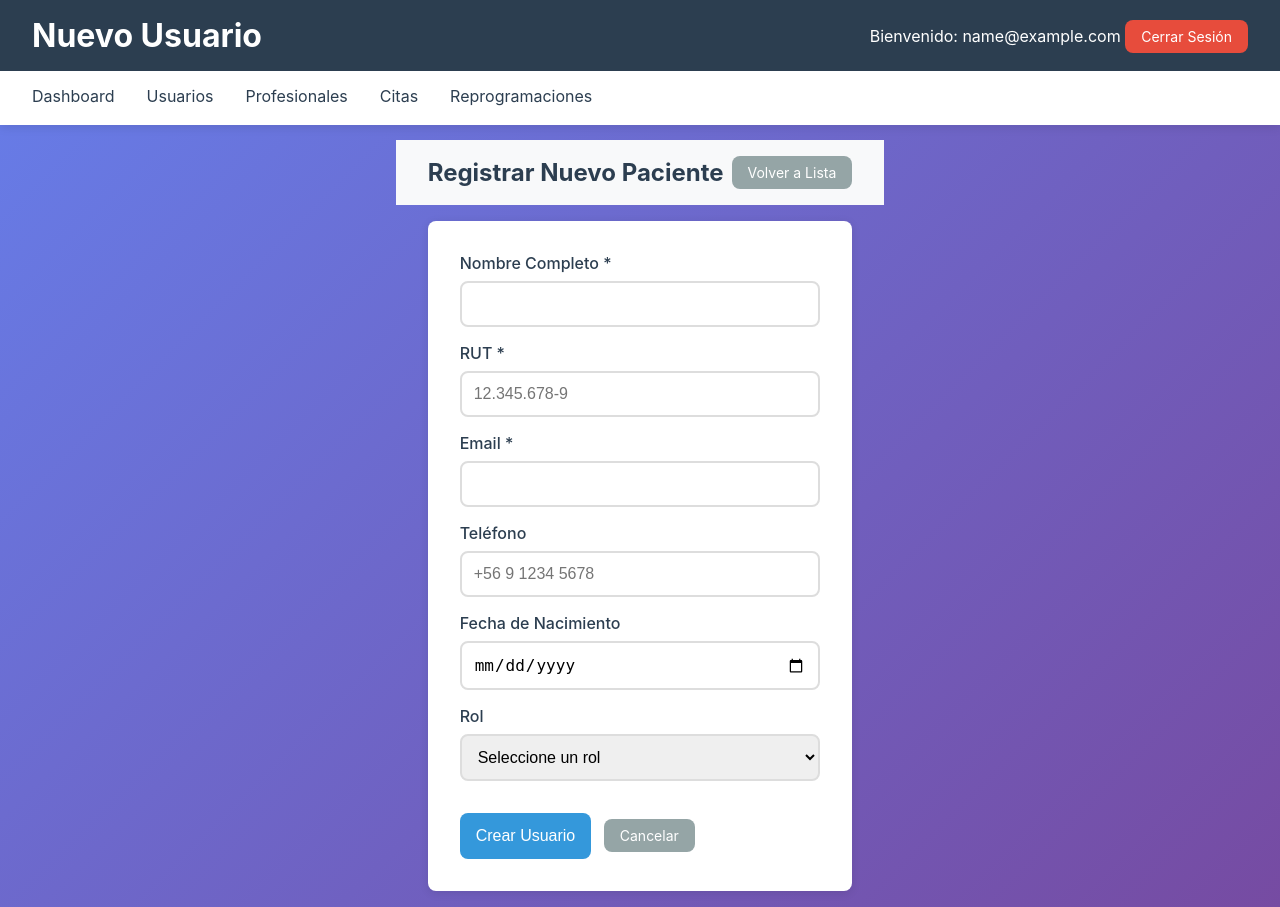
After one commit to Debye-Igor/centro-paye-sistema, a Flask app: page /usuarios/nuevo in a window 1280 px wide. The commit adds this page. Run offline with Flask 3, Linux system fonts and the light colour scheme; the visitor is signed in with stand-in values (Sample User, id 1).

Commit message:
Modificando usarios del sistema, se agregan 2 rol administrador y profesional

```diff
--- a/app.py
+++ b/app.py
@@ -10,7 +10,7 @@ import json
 load_dotenv()
 
 app = Flask(__name__)
-app.secret_key = os.getenv("FLASK_SECRET_KEY", "centro-paye-secret-2024")
+app.secret_key = os.getenv("FLASK_SECRET_KEY", "centro-paye-secret-2025")
 
 @app.route("/")
 def home():
@@ -111,7 +111,7 @@ def nuevo_usuario():
         email = request.form['email']
         telefono = request.form['telefono']
         fecha_nacimiento = request.form['fecha_nacimiento']
-        apoderado = request.form['apoderado']
+        rol = request.form['rol']
 
         # Validaciones básicas
         if not all([nombre, rut, email]):
@@ -127,7 +127,7 @@ def nuevo_usuario():
                 'email': email,
                 'telefono': telefono,
                 'fecha_nacimiento': fecha_nacimiento,
-                'apoderado': apoderado,
+                'rol': rol,
                 'estado': 'activo'
             }
 
--- a/backend/requirements.txt
+++ b/backend/requirements.txt
@@ -3,3 +3,4 @@ firebase-admin==6.4.0
 python-dotenv==1.0.1
 flask-cors==4.0.0
 gunicorn==21.2.0
+requests==2.31.0
--- a/static/css/styles.css
+++ b/static/css/styles.css
@@ -18,127 +18,30 @@
     --shadow: 0 2px 10px rgba(0,0,0,0.1);
 }
 
-/* Base */
+/* Layout base */
 body {
     font-family: -apple-system, BlinkMacSystemFont, 'Segoe UI', Roboto, sans-serif;
+    color: var(--text-color);
+    margin: 0;
+    padding: 0;
+}
+
+/* Layout específico para login */
+body:not(.dashboard-layout) {
     background: linear-gradient(135deg, #667eea 0%, #764ba2 100%);
     min-height: 100vh;
     display: flex;
     align-items: center;
     justify-content: center;
-    color: var(--text-color);
 }
 
-/* Main menu para páginas con navegación */
-.main-content {
-    margin-top: 140px; /* Espacio para header + nav fijos */
-    min-height: calc(100vh - 140px);
+/* Layout específico para dashboard */
+body.dashboard-layout {
+    background: var(--bg-color);
+    min-height: 100vh;
 }
 
-
-/* Container del login */
-.login-container {
-    background: var(--white);
-    padding: 2rem;
-    border-radius: var(--border-radius);
-    box-shadow: var(--shadow);
-    width: 100%;
-    max-width: 400px;
-    margin: 1rem;
-}
-
-.login-container h2 {
-    text-align: center;
-    margin-bottom: 1.5rem;
-    color: var(--primary-color);
-    font-weight: 600;
-}
-
-/* Formulario */
-.form-group {
-    margin-bottom: 1rem;
-}
-
-.form-group label {
-    display: block;
-    margin-bottom: 0.5rem;
-    font-weight: 500;
-    color: var(--text-color);
-}
-
-.form-group input {
-    width: 100%;
-    padding: 0.75rem;
-    border: 2px solid #ddd;
-    border-radius: var(--border-radius);
-    font-size: 1rem;
-    transition: border-color 0.3s ease;
-}
-
-.form-group input:focus {
-    outline: none;
-    border-color: var(--accent-color);
-}
-
-/* Botón */
-.btn-primary {
-    width: 100%;
-    background: var(--accent-color);
-    color: var(--white);
-    border: none;
-    padding: 0.875rem;
-    border-radius: var(--border-radius);
-    font-size: 1rem;
-    font-weight: 500;
-    cursor: pointer;
-    transition: background-color 0.3s ease;
-    margin-top: 0.5rem;
-}
-
-.btn-primary:hover {
-    background: #2980b9;
-}
-
-/* Alertas */
-.alert {
-    padding: 0.75rem;
-    border-radius: var(--border-radius);
-    margin-bottom: 1rem;
-    font-weight: 500;
-}
-
-.alert-success { background: #d4edda; color: #155724; border: 1px solid #c3e6cb; }
-.alert-error { background: #f8d7da; color: #721c24; border: 1px solid #f5c6cb; }
-.alert-info { background: #d1ecf1; color: #0c5460; border: 1px solid #bee5eb; }
-
-/* Credenciales de prueba */
-.test-credentials {
-    text-align: center;
-    margin-top: 1.5rem;
-    padding-top: 1rem;
-    border-top: 1px solid #eee;
-}
-
-.test-credentials small {
-    color: #666;
-    font-size: 0.875rem;
-}
-
-/* Responsive */
-@media (max-width: 480px) {
-    .login-container {
-        margin: 0.5rem;
-        padding: 1.5rem;
-    }
-}
-
-
-/* Dashboard */
-.dashboard {
-    min-height: 100vh;
-    background: var(--bg-color);
-}
-
+/* Navegación fija */
 .dashboard-header {
     background: var(--primary-color);
     color: var(--white);
@@ -146,14 +49,28 @@ body {
     display: flex;
     justify-content: space-between;
     align-items: center;
+    position: fixed;
+    top: 0;
+    left: 0;
+    right: 0;
+    z-index: 1000;
+}
+
+.dashboard-nav {
+    position: fixed;
+    top: 70px;
+    left: 0;
+    right: 0;
+    z-index: 999;
+    background: var(--white);
+    box-shadow: var(--shadow);
 }
 
 .dashboard-nav ul {
     list-style: none;
     display: flex;
-    background: var(--white);
-    box-shadow: var(--shadow);
     padding: 0 2rem;
+    margin: 0;
 }
 
 .dashboard-nav li {
@@ -173,8 +90,101 @@ body {
     border-bottom-color: var(--accent-color);
 }
 
-.dashboard-content {
+/* Contenido principal */
+.main-content {
+    margin-top: 140px;
+    min-height: calc(100vh - 140px);
+}
+
+.content {
     padding: 2rem;
+    background: var(--white);
+    margin: 1rem 2rem;
+    border-radius: var(--border-radius);
+    box-shadow: var(--shadow);
+}
+
+/* Login container */
+.login-container {
+    background: var(--white);
+    padding: 2rem;
+    border-radius: var(--border-radius);
+    box-shadow: var(--shadow);
+    width: 100%;
+    max-width: 400px;
+    margin: 1rem;
+}
+
+.login-container h2 {
+    text-align: center;
+    margin-bottom: 1.5rem;
+    color: var(--primary-color);
+    font-weight: 600;
+}
+
+/* Formularios */
+.form-group {
+    margin-bottom: 1rem;
+}
+
+.form-group label {
+    display: block;
+    margin-bottom: 0.5rem;
+    font-weight: 500;
+    color: var(--text-color);
+}
+
+.form-group input,
+.form-group select,
+.form-group textarea {
+    width: 100%;
+    padding: 0.75rem;
+    border: 2px solid #ddd;
+    border-radius: var(--border-radius);
+    font-size: 1rem;
+    transition: border-color 0.3s ease;
+}
+
+.form-group input:focus,
+.form-group select:focus,
+.form-group textarea:focus {
+    outline: none;
+    border-color: var(--accent-color);
+}
+
+/* Botones */
+.btn-primary {
+    background: var(--accent-color);
+    color: var(--white);
+    border: none;
+    padding: 0.875rem 1rem;
+    border-radius: var(--border-radius);
+    font-size: 1rem;
+    font-weight: 500;
+    cursor: pointer;
+    transition: background-color 0.3s ease;
+    text-decoration: none;
+    display: inline-block;
+    text-align: center;
+}
+
+.btn-primary:hover {
+    background: #2980b9;
+}
+
+.btn-secondary {
+    background: #95a5a6;
+    color: var(--white);
+    padding: 0.5rem 1rem;
+    border-radius: var(--border-radius);
+    text-decoration: none;
+    font-size: 0.875rem;
+    margin-left: 0.5rem;
+    display: inline-block;
+}
+
+.btn-secondary:hover {
+    background: #7f8c8d;
 }
 
 .btn-logout {
@@ -186,28 +196,10 @@ body {
     font-size: 0.875rem;
 }
 
-/* Botones adicionales */
-.btn-secondary {
-    background: #95a5a6;
-    color: var(--white);
-    padding: 0.5rem 1rem;
-    border-radius: var(--border-radius);
-    text-decoration: none;
-    font-size: 0.875rem;
-    margin-left: 0.5rem;
-}
-
-.btn-secondary:hover {
-    background: #7f8c8d;
-}
-
-/* Contenido principal */
-.content {
-    padding: 2rem;
-    background: var(--white);
-    margin: 1rem 2rem;
-    border-radius: var(--border-radius);
-    box-shadow: var(--shadow);
+/* Formularios específicos para login */
+.login-container .btn-primary {
+    width: 100%;
+    margin-top: 0.5rem;
 }
 
 /* Tablas */
--- a/templates/dashboard.html
+++ b/templates/dashboard.html
@@ -6,7 +6,6 @@
 {% block content %}
 <div class="content">
     <h2>Sistema funcionando correctamente</h2>
-    <p>Próximos pasos: CRUD de usuarios y profesionales</p>
 
     <div class="dashboard-stats">
         <div class="stat-card">
--- /dev/null
+++ b/templates/usuario_form.html
@@ -0,0 +1,63 @@
+{% extends "base.html" %}
+
+{% block title %}Nuevo Usuario - Centro Paye{% endblock %}
+{% block page_title %}Nuevo Usuario{% endblock %}
+
+{% block content %}
+<div class="page-actions"
+    style="padding: 1rem 2rem; background: #f8f9fa; display: flex; justify-content: space-between; align-items: center;">
+    <h2>Registrar Nuevo Paciente</h2>
+    <a href="{{ url_for('usuarios') }}" class="btn-secondary">Volver a Lista</a>
+</div>
+
+{% with messages = get_flashed_messages(with_categories=true) %}
+{% if messages %}
+{% for category, message in messages %}
+<div class="alert alert-{{ category }}" style="margin: 1rem 2rem;">{{ message }}</div>
+{% endfor %}
+{% endif %}
+{% endwith %}
+
+<div class="content">
+    <form method="POST" class="form-container">
+        <div class="form-group">
+            <label for="nombre">Nombre Completo *</label>
+            <input type="text" id="nombre" name="nombre" required>
+        </div>
+
+        <div class="form-group">
+            <label for="rut">RUT *</label>
+            <input type="text" id="rut" name="rut" placeholder="12.345.678-9" required>
+        </div>
+
+        <div class="form-group">
+            <label for="email">Email *</label>
+            <input type="email" id="email" name="email" required>
+        </div>
+
+        <div class="form-group">
+            <label for="telefono">Teléfono</label>
+            <input type="tel" id="telefono" name="telefono" placeholder="+56 9 1234 5678">
+        </div>
+
+        <div class="form-group">
+            <label for="fecha_nacimiento">Fecha de Nacimiento</label>
+            <input type="date" id="fecha_nacimiento" name="fecha_nacimiento">
+        </div>
+
+        <div class="form-group">
+            <label for="rol">Rol</label>
+            <select id="rol" name="rol" class="form-control">
+                <option value="">Seleccione un rol</option>
+                <option value="Administrador">Administrador</option>
+                <option value="profesional">Profesional</option>
+            </select>
+        </div>
+
+        <div class="form-actions" style="margin-top: 2rem;">
+            <button type="submit" class="btn-primary">Crear Usuario</button>
+            <a href="{{ url_for('usuarios') }}" class="btn-secondary">Cancelar</a>
+        </div>
+    </form>
+</div>
+{% endblock %}
```
Also changed, not shown: other parts of static/css/styles.css (+44 -4 lines), templates/usuarios.html (+2 -10 lines), templates/login.html (line endings or trailing spaces).
